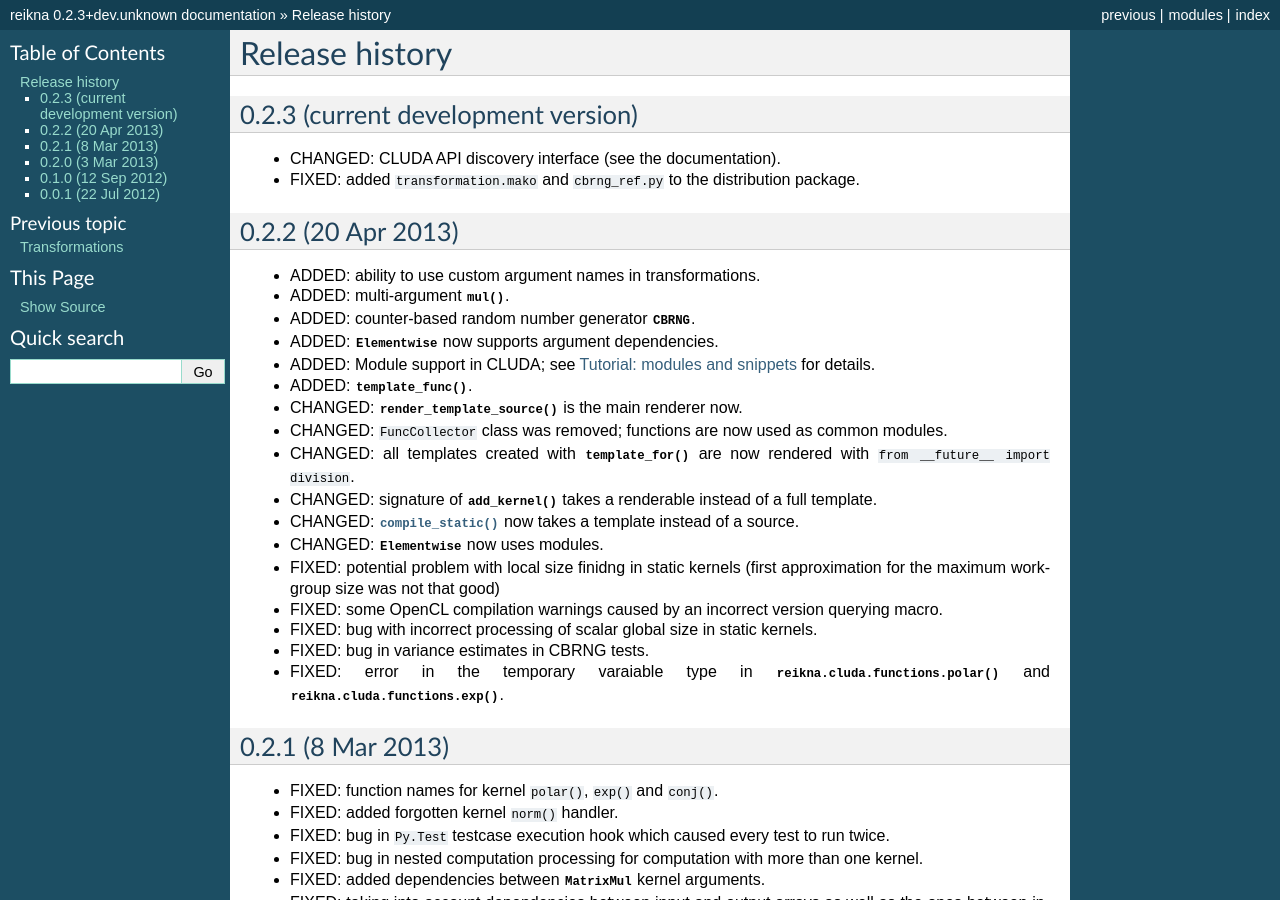
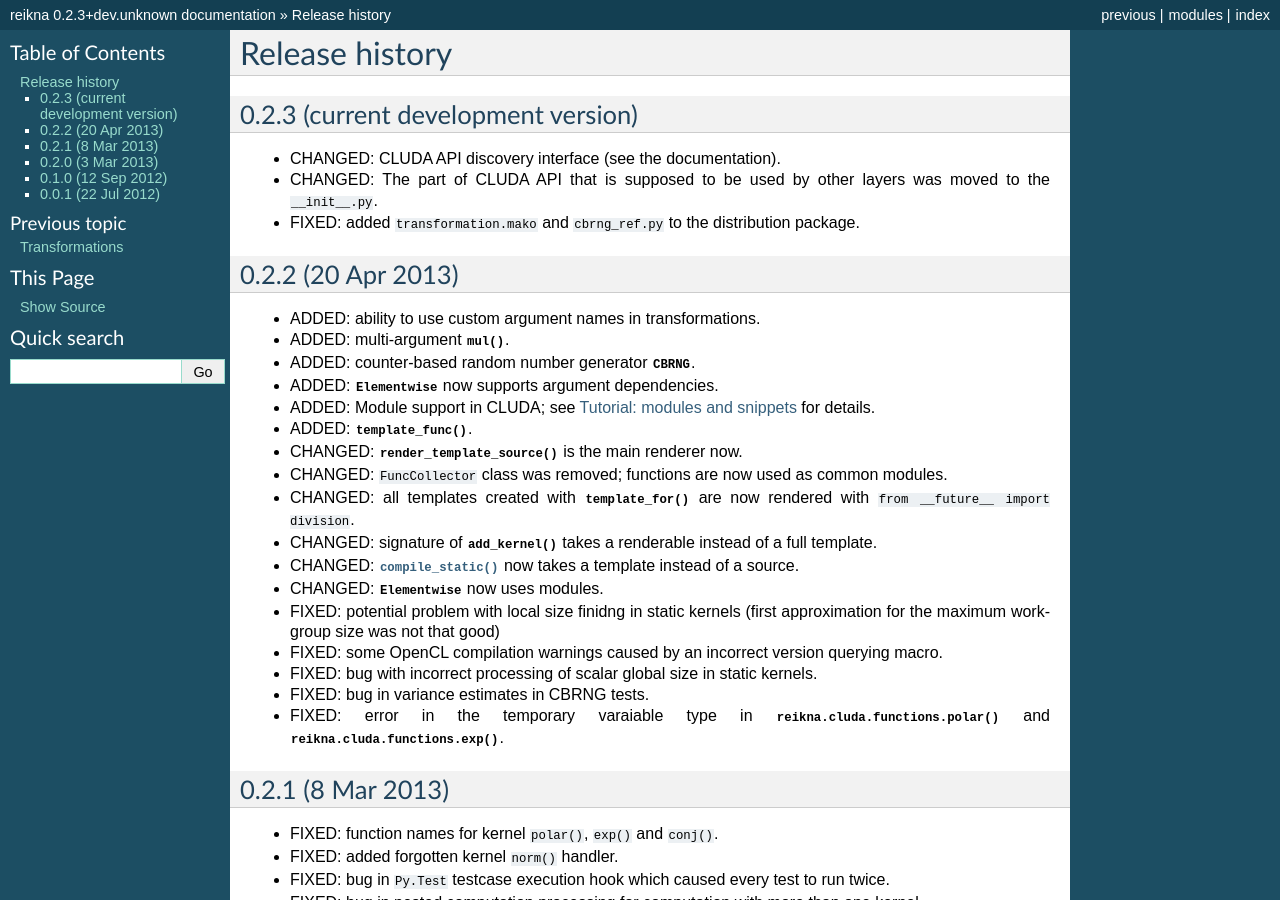
Before and after one commit to fjarri/reikna, a Sphinx documentation site: the page built from doc/source/history.rst, in a window 1280 px wide and 900 px high. Built offline with Sphinx 7.4.7, drawn with Linux system fonts in a browser that asks for light colours.

```diff
--- a/TODO.rst
+++ b/TODO.rst
@@ -3,7 +3,6 @@
 
 * TODO: rename Module to Program to make place for actual modules
 * write a tutorial on modules
-* try to avoid imports from ``cluda.*`` in core/computations
 
 * TODO: rename Context to Thread/Stream (more appropriate, less confusion)
 
--- a/doc/source/history.rst
+++ b/doc/source/history.rst
@@ -7,6 +7,8 @@ Release history
 ===================================
 
 * CHANGED: CLUDA API discovery interface (see the documentation).
+
+* CHANGED: The part of CLUDA API that is supposed to be used by other layers was moved to the ``__init__.py``.
 
 * FIXED: added ``transformation.mako`` and ``cbrng_ref.py`` to the distribution package.
 
```
